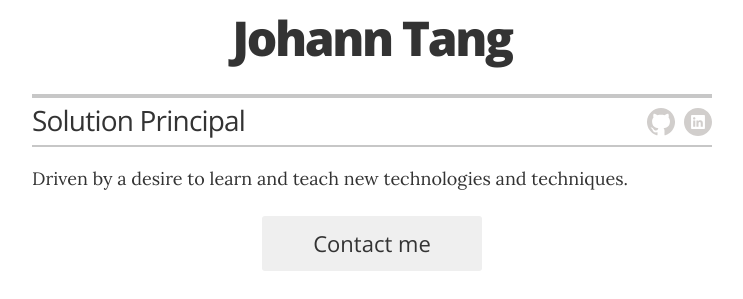
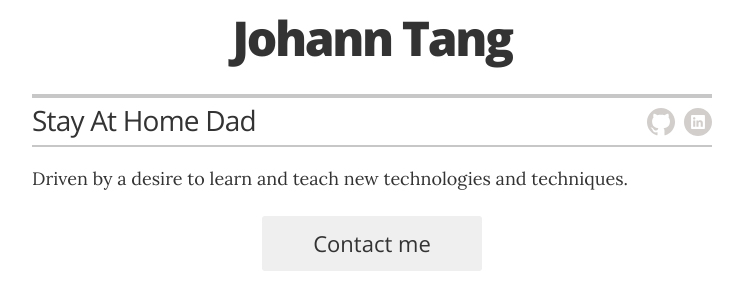
Before and after one commit to johanntang/johanntang.github.io, a Jekyll site: the page built from index.html, in a window 1280 px wide and 900 px high. Shown: the part 121-420 px from the top of the window, without its empty margins (268-1011 px from the left). Built offline with Jekyll 4.4.1, drawn with Linux system fonts in a browser that asks for light colours.

Commit message:
Update Title and change font to use https

```diff
--- a/_config.yml
+++ b/_config.yml
@@ -11,8 +11,8 @@
 # Resume settings
 resume_avatar:                  "true"
 resume_name:                    "Johann Tang"
-resume_title:                   "Solution Principal"
-resume_contact_email:           "johannytang@gmail.com"
+resume_title:                   "Stay At Home Dad"
+resume_contact_email:           "johann@johanntang.com"
 
 # use "yes" to display the email contact button,
 # "no" to display an "I'm not looking for work" message,
--- a/_includes/head.html
+++ b/_includes/head.html
@@ -7,7 +7,7 @@
 
   <!-- Google font typography settings - defined in _config.yml -->
   {% if site.resume_theme == 'default' %}
-  <link href='http://fonts.googleapis.com/css?family=Lora:400,700|Open+Sans:400,300,800,700' rel='stylesheet' type='text/css'>
+  <link href='https://fonts.googleapis.com/css?family=Lora:400,700|Open+Sans:400,300,800,700' rel='stylesheet' type='text/css'>
   {% endif %}
 
   <meta name="description" content="{% if page.excerpt %}{{ page.excerpt | strip_html | strip_newlines | truncate: 160 }}{% else %}{{ site.description }}{% endif %}">
```
